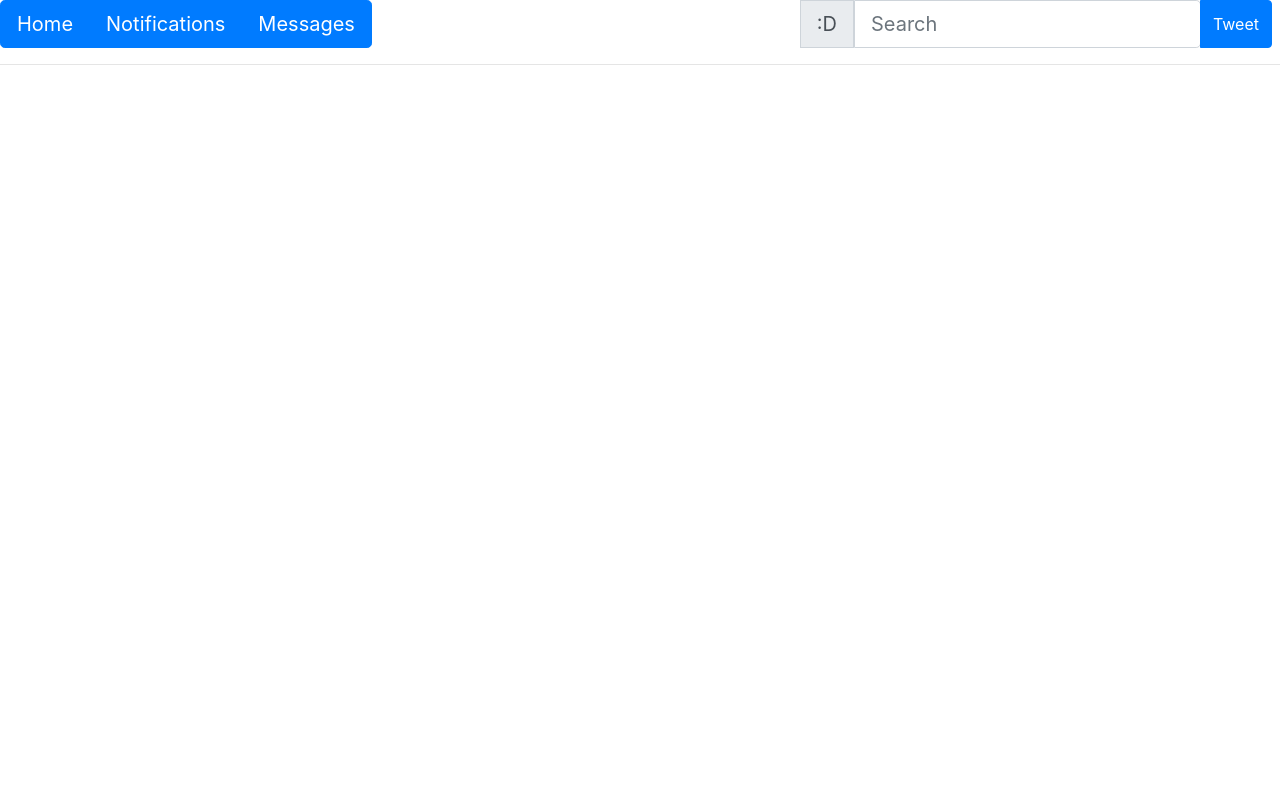
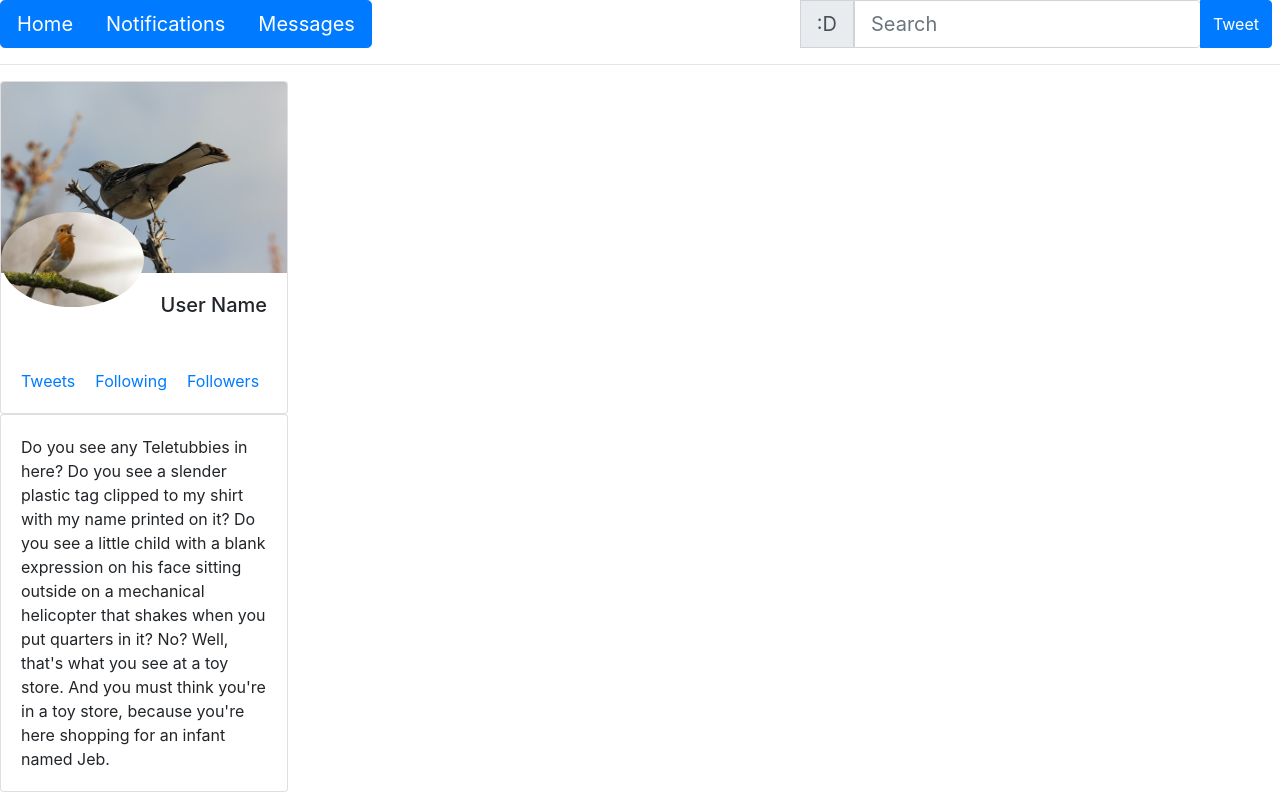
Before and after one commit to chloeloveall/social-media-clone, a React (Create React App) app: page / in a window 1280 px wide. Built offline with nearby package versions, Linux system fonts and the light colour scheme.

Commit message:
create left panel components
Co-authored-by: Chloe Loveall <5696284+chloeloveall@users.noreply.github.com>

```diff
--- a/src/components/App.css
+++ b/src/components/App.css
@@ -1,38 +1,6 @@
-.App {
-  text-align: center;
+.overlayImg {
+  position: absolute;
+  margin-top: 130px;
+  width: 50%;
+  border-radius: 75%;
 }
-
-.App-logo {
-  height: 40vmin;
-  pointer-events: none;
-}
-
-@media (prefers-reduced-motion: no-preference) {
-  .App-logo {
-    animation: App-logo-spin infinite 20s linear;
-  }
-}
-
-.App-header {
-  background-color: #282c34;
-  min-height: 100vh;
-  display: flex;
-  flex-direction: column;
-  align-items: center;
-  justify-content: center;
-  font-size: calc(10px + 2vmin);
-  color: white;
-}
-
-.App-link {
-  color: #61dafb;
-}
-
-@keyframes App-logo-spin {
-  from {
-    transform: rotate(0deg);
-  }
-  to {
-    transform: rotate(360deg);
-  }
-}
--- a/src/components/App.js
+++ b/src/components/App.js
@@ -1,6 +1,7 @@
 import React from "react";
 
 import Header from './Header';
+import LeftPanel from './LeftPanel/LeftPanel';
 // import {
 //   Grid,
 //   Form,
@@ -17,6 +18,7 @@ function App() {
     <>
       <Header />
       <hr/>
+      <LeftPanel />
 
     </>
   );
--- /dev/null
+++ b/src/components/LeftPanel/LeftPanel.js
@@ -0,0 +1,14 @@
+import React from 'react';
+import UserHeader from './UserHeader';
+import UserInfo from './UserInfo';
+
+function LeftPanel() {
+  return (
+    <>
+      <UserHeader />
+      <UserInfo />
+    </>
+  )
+}
+
+export default LeftPanel;
--- /dev/null
+++ b/src/components/LeftPanel/UserHeader.js
@@ -0,0 +1,27 @@
+import React from "react";
+import { Card } from 'react-bootstrap';
+import burd from "./../../img/burd.jpg";
+import berd from "./../../img/berd.jpg";
+import './../App.css';
+
+function UserHeader() {
+  return (
+    <>
+      <Card style={{ width: "18rem" }}>
+        <Card.Img variant="top" src={burd} />
+        <Card.Img className="overlayImg" src={berd} />
+        <Card.Body>
+          <Card.Title className="float-right">User Name</Card.Title>
+        </Card.Body>
+        <Card.Body>
+          <Card.Link href="#">Tweets</Card.Link>
+          <Card.Link href="#">Following</Card.Link>
+          <Card.Link href="#">Followers</Card.Link>
+        </Card.Body>
+      </Card>
+      {/* photo/name group links group */}
+    </>
+  );
+}
+
+export default UserHeader;
--- /dev/null
+++ b/src/components/LeftPanel/UserInfo.js
@@ -0,0 +1,17 @@
+import React from "react";
+import { Card } from 'react-bootstrap';
+import './../App.css';
+
+function UserInfo() {
+  return (
+    <>
+      <Card style={{ width: "18rem" }}>
+        <Card.Body>
+          Do you see any Teletubbies in here? Do you see a slender plastic tag clipped to my shirt with my name printed on it? Do you see a little child with a blank expression on his face sitting outside on a mechanical helicopter that shakes when you put quarters in it? No? Well, that's what you see at a toy store. And you must think you're in a toy store, because you're here shopping for an infant named Jeb.
+        </Card.Body>
+      </Card>
+    </>
+  )
+}
+
+export default UserInfo;
```
Also changed, not shown: src/img/berd.jpg (added), src/img/burd.jpg (added).
